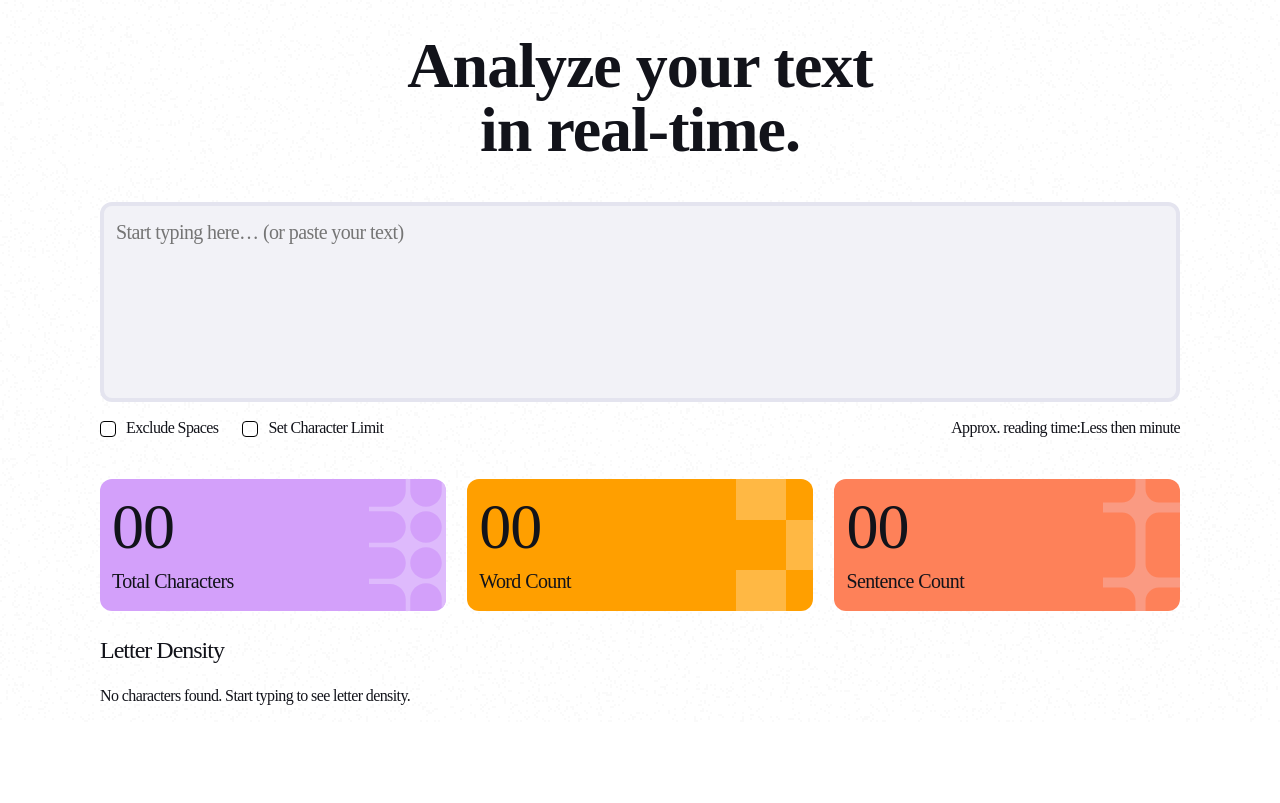
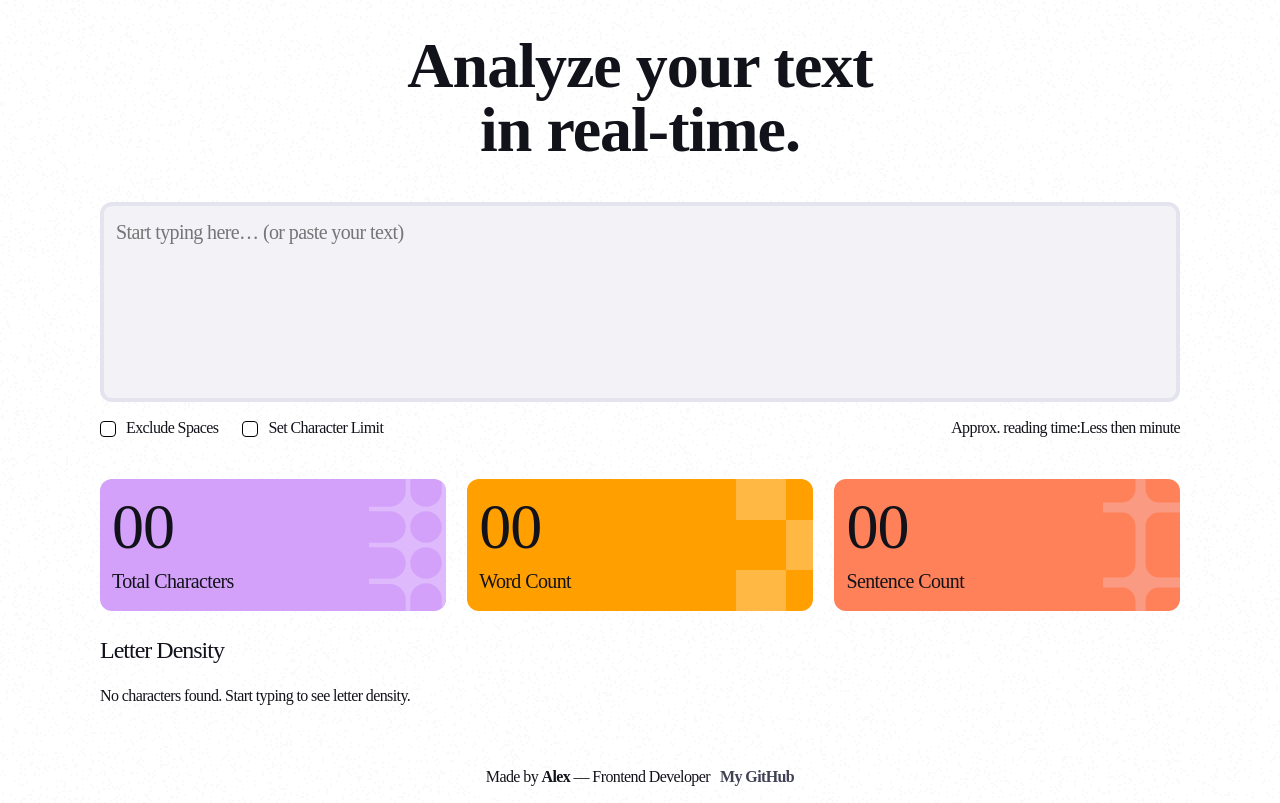
Before and after one commit to Oleksandr5768965/Character-Counter-App, a website built with Vite: page index.html in a window 1280 px wide. Shown: the part 78-881 px from the top of the page. Before the commit the page ends 800 px from the top, so only its background shows below. Built offline with nearby package versions, Linux system fonts and the light colour scheme; files whose address does not match are found by name.

Commit message:
added:section author info;

```diff
--- a/index.html
+++ b/index.html
@@ -84,7 +84,16 @@
       </div>
     </div>
   </section>
-  <section class="author-info"></section>
+  <section class="author-info">
+    <div class="container">
+      <div class="author-info__wrapper">
+        <div class="author-info__block">
+          <p>Made by <strong>Alex</strong> — Frontend Developer</p>
+          <a href="https://github.com/Oleksandr5768965" target="_blank" rel="noopener"> My GitHub </a>
+        </div>
+      </div>
+    </div>
+  </section>
  <script type="module" src="./src/js/main.js"></script>
  <script type="module" src="./src/js/density-letters.js"></script>
  <script type="module" src="./src/js/limit-characters.js"></script>
--- /dev/null
+++ b/src/styles/layout/_author-info.scss
@@ -0,0 +1,32 @@
+@use "../base/variables" as *;
+@use "../base/mixins" as *;
+@use "../base/functions" as *;
+@use "../base/media-queries" as *;
+
+.author-info {
+    &__block {
+        display: flex;
+        justify-content: center;
+        margin-top: rem(60);
+        a {
+            color:$neutral600;
+            font-weight: 600;
+            margin-left: rem(10);
+            transition:color 0.4s ease-in-out;
+            &:hover {
+                color:$purple500;
+            }
+        }
+
+    }
+    .container {
+        padding-bottom: rem(15);
+    }
+}
+@include desktop-media {
+    .author-info {
+        &__block {
+            @include text-preset3;
+        }
+    }
+}
--- a/src/styles/main.scss
+++ b/src/styles/main.scss
@@ -12,3 +12,4 @@
 @use "layout/header";
 @use "layout/results";
 @use "layout/letter-count";
+@use "layout/author-info";
```
